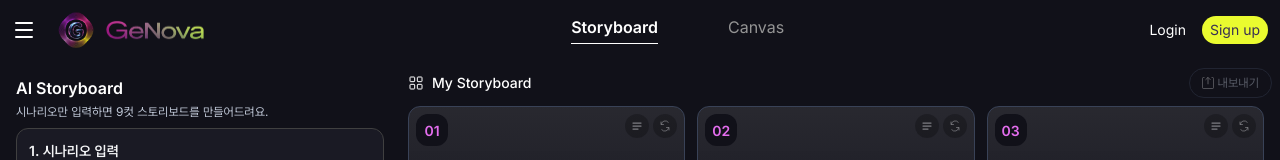
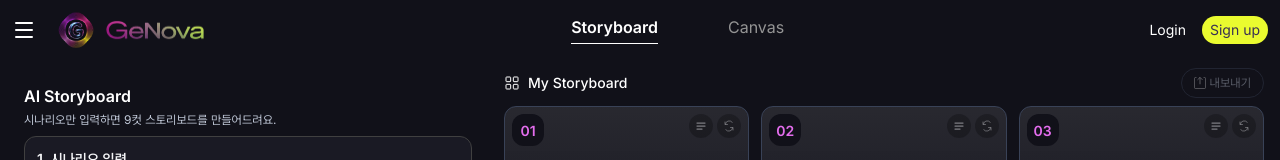
Before and after one commit to kxb2/frontend, a Next.js app: page /storyboard in a window 1280 px wide. Shown: the top 160 px of the page. Built offline with nearby package versions, Linux system fonts and the light colour scheme; no server answers.

Commit message:
feat: 최대 글자 수 조정, style: input 높이 수정 #36

```diff
--- a/app/components/FormField.tsx
+++ b/app/components/FormField.tsx
@@ -108,7 +108,7 @@ export default function StoryboardFormField({ field, onFieldChange }: Props) {
         {field.type === 'textarea' && (
           <div className="relative">
             <textarea
-              className="h-16 w-full resize-none rounded-lg border border-neutral-700 bg-[#1C1F2A] p-2 text-sm text-gray-100 placeholder:text-gray-500 scrollbar-thin [scrollbar-color:#3f3f46_transparent] [&::-webkit-scrollbar]:w-1.5 [&::-webkit-scrollbar-thumb]:rounded-full [&::-webkit-scrollbar-thumb]:bg-neutral-700 [&::-webkit-scrollbar-track]:bg-transparent"
+              className="h-32 w-full resize-none rounded-lg border border-neutral-700 bg-[#1C1F2A] p-2 text-sm text-gray-100 placeholder:text-gray-500 scrollbar-thin [scrollbar-color:#3f3f46_transparent] [&::-webkit-scrollbar]:w-1.5 [&::-webkit-scrollbar-thumb]:rounded-full [&::-webkit-scrollbar-thumb]:bg-neutral-700 [&::-webkit-scrollbar-track]:bg-transparent"
               placeholder={field.placeholder}
               maxLength={field.maxLength}
               value={text}
--- a/app/data/storyboardFields.ts
+++ b/app/data/storyboardFields.ts
@@ -8,7 +8,7 @@ export const storyboardFields: StoryBoardField[] = [
     label: '1. 시나리오 입력',
     description: '영상이나 이미지로 만들고 싶은 이야기를 자유롭게 입력해주세요.',
     placeholder: '시나리오를 입력해주세요.',
-    maxLength: 500,
+    maxLength: 1000,
   },
   {
     id: 'genre',
--- a/app/storyboard/page.tsx
+++ b/app/storyboard/page.tsx
@@ -150,7 +150,7 @@ export default function Storyboard() {
   return (
     <div className="flex h-screen flex-col bg-background text-text-primary">
       <div className="flex flex-1 min-h-0 p-2 gap-4">
-        <div className="w-96 shrink-0 flex flex-col gap-2 overflow-y-auto rounded-2xl p-2 text-text-primary">
+        <div className="w-120 shrink-0 flex flex-col gap-2 overflow-y-auto rounded-2xl p-4 text-text-primary">
           <div>
             <h2 className="text-base font-semibold">AI Storyboard</h2>
             <p className="mt-1 text-xs text-text-secondary">시나리오만 입력하면 9컷 스토리보드를 만들어드려요.</p>
@@ -170,7 +170,7 @@ export default function Storyboard() {
         </div>
 
         <div className="flex-1 min-w-0 flex flex-col">
-          <div className="flex items-center justify-between shrink-0">
+          <div className="flex items-center justify-between shrink-0 pr-2">
             <div className="flex items-center gap-2 text-sm font-medium text-text-primary">
               <svg width="16" height="16" viewBox="0 0 24 24" fill="none" xmlns="http://www.w3.org/2000/svg">
                 <rect x="3" y="3" width="7" height="7" rx="1" stroke="currentColor" strokeWidth="1.5" />
```
